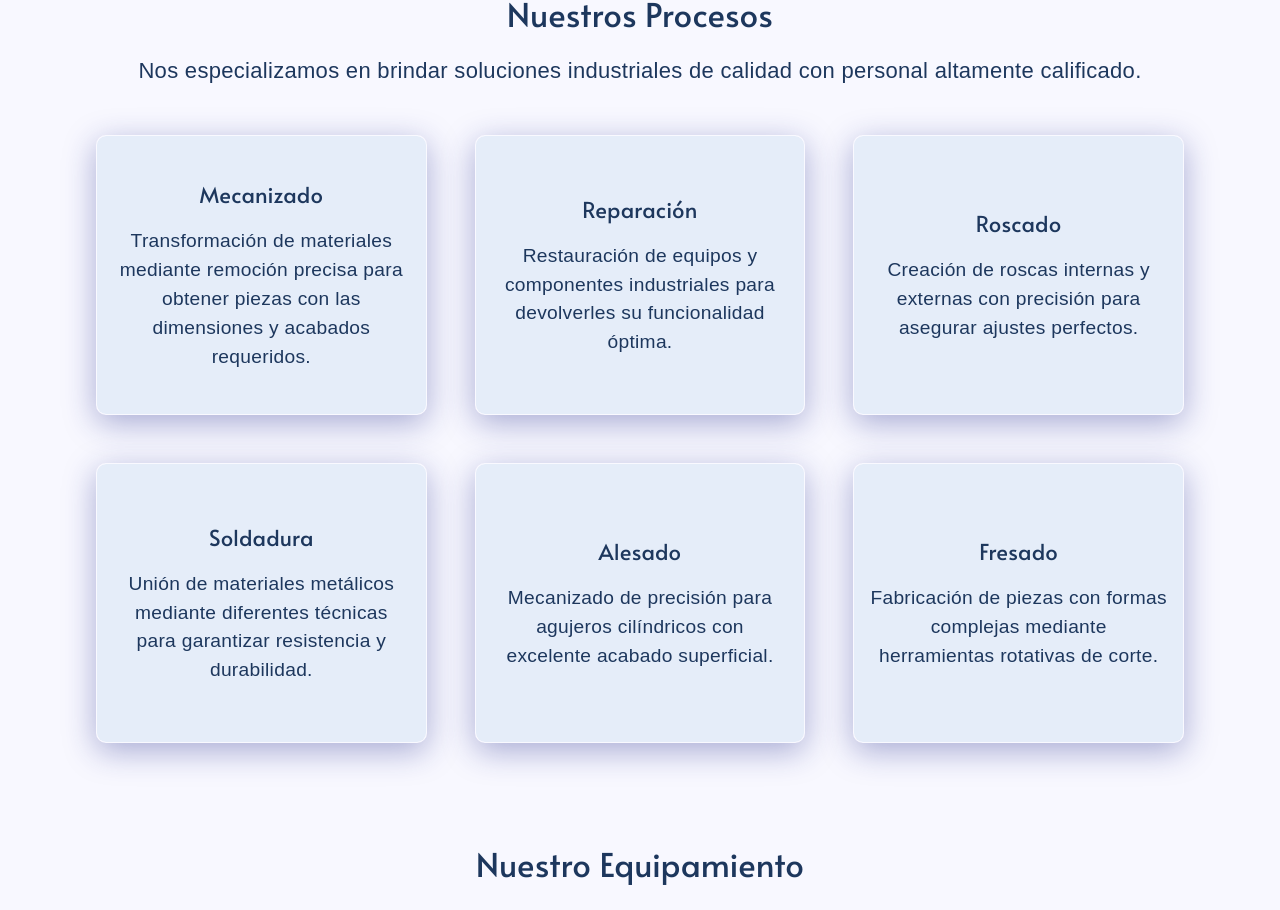
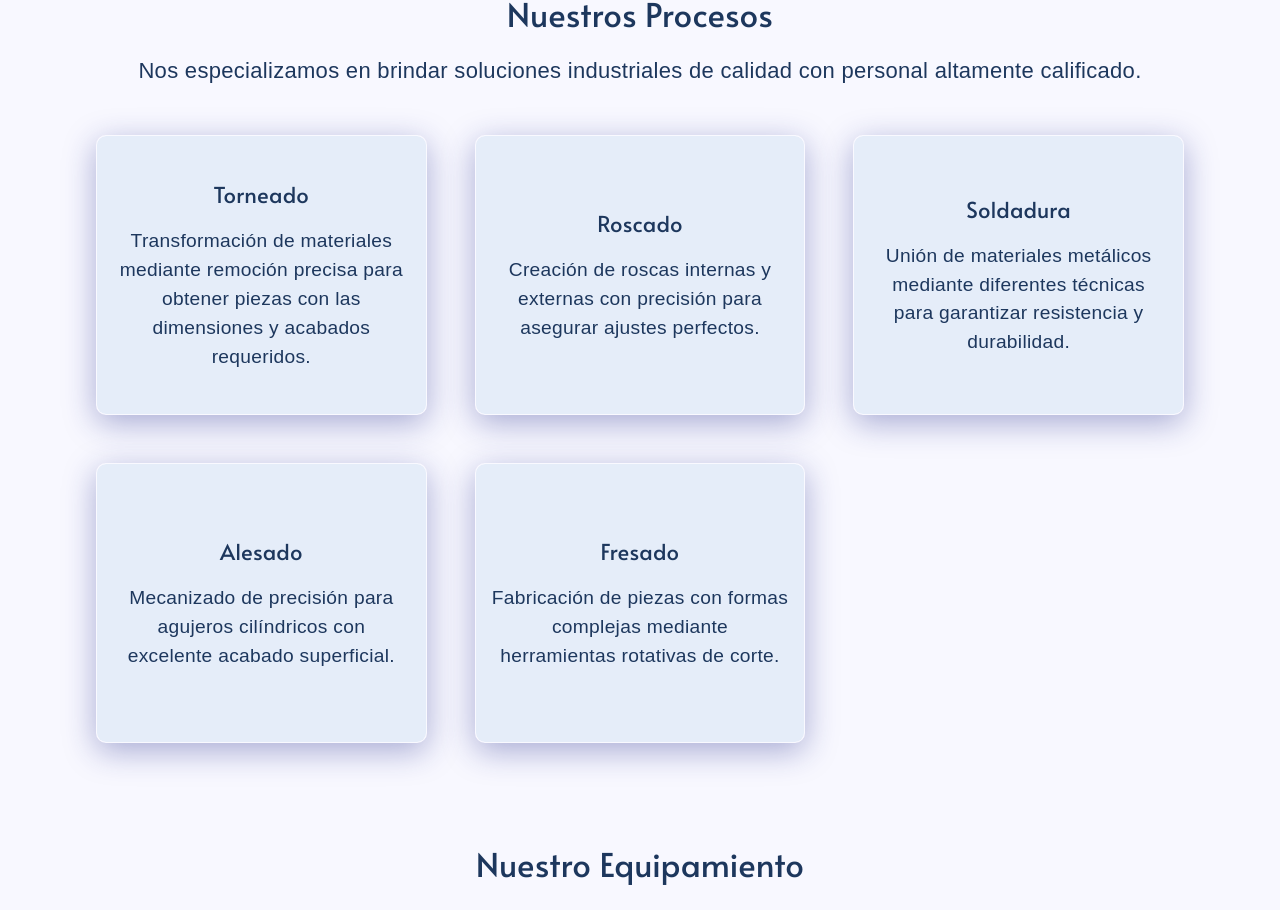
Before and after one commit to EmiLongo/talleres-montreal-react, a React (Vite) app: page / in a window 1280 px wide. Shown: the part 2178-3088 px from the top of the page. Built offline with nearby package versions, Linux system fonts and the light colour scheme; a web font is replaced by a local one.

Commit message:
md procedure - se acomoda el contenido

```diff
--- a/src/modules/home/components/Procedures.tsx
+++ b/src/modules/home/components/Procedures.tsx
@@ -4,7 +4,7 @@ import React, { useState } from "react";
 import { SubtitleXL, Text1, Title1, TitleXL } from "@theme/textStyles";
 import alesado from "@img/procedures/alesado.webp";
 import fresado from "@img/procedures/fresado.webp";
-import reparacion from "@img/procedures/reparacion.webp";
+// import reparacion from "@img/procedures/reparacion.webp";
 import roscado from "@img/procedures/roscado.webp";
 import soldadura from "@img/procedures/soldadura.webp";
 import torno from "@img/procedures/torno.webp";
@@ -16,12 +16,12 @@ interface Procedure {
 }
 
 const procedures: Procedure[] = [
-  {title: "Mecanizado",
+  {title: "Torneado",
   description: "Transformación de materiales mediante remoción precisa para obtener piezas con las dimensiones y acabados requeridos.",
   image: torno,},
-  {title: "Reparación",
-  description: "Restauración de equipos y componentes industriales para devolverles su funcionalidad óptima.",
-  image: reparacion,},
+  // {title: "Reparación",
+  // description: "Restauración de equipos y componentes industriales para devolverles su funcionalidad óptima.",
+  // image: reparacion,},
   {title: "Roscado",
   description: "Creación de roscas internas y externas con precisión para asegurar ajustes perfectos.",
   image: roscado,},
```
